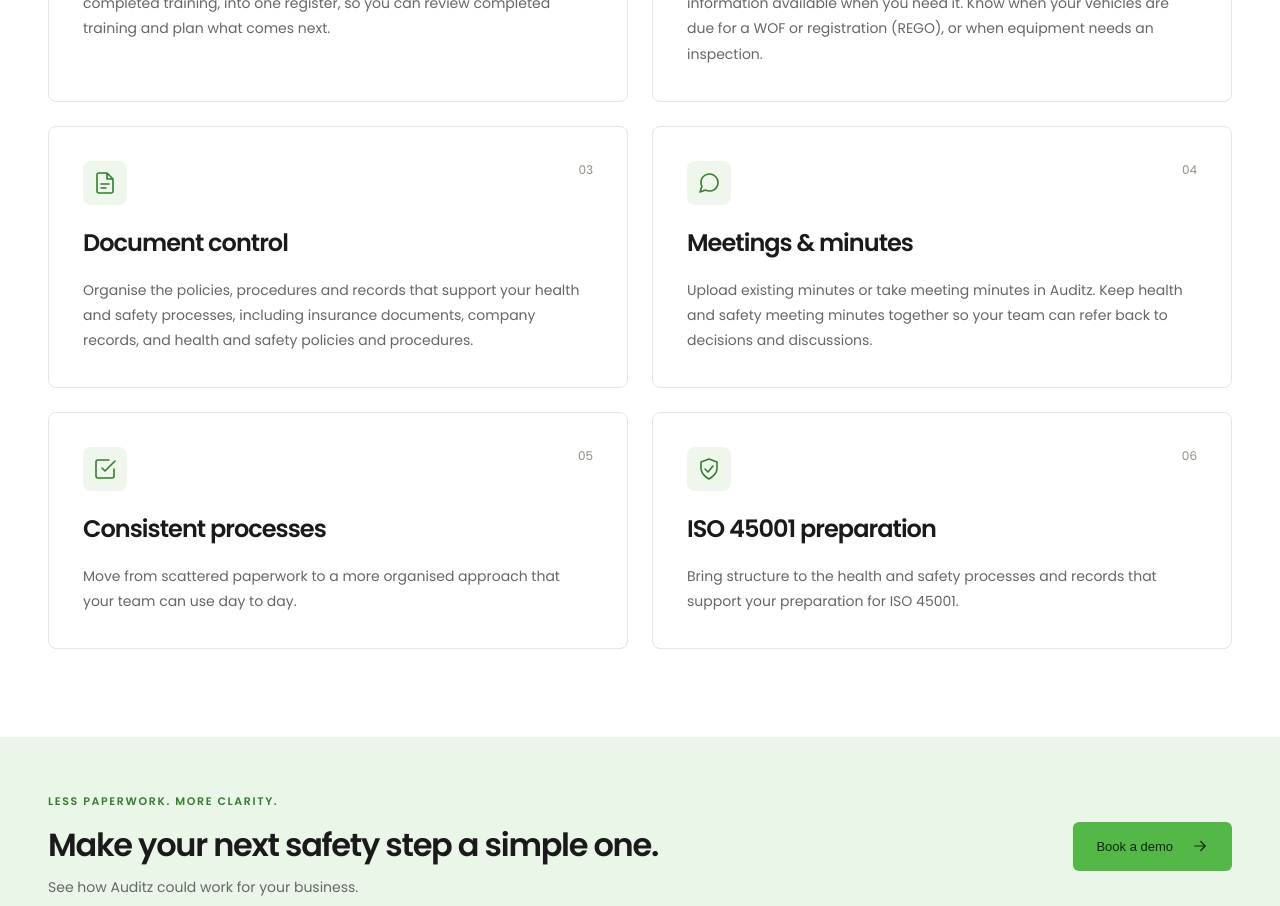
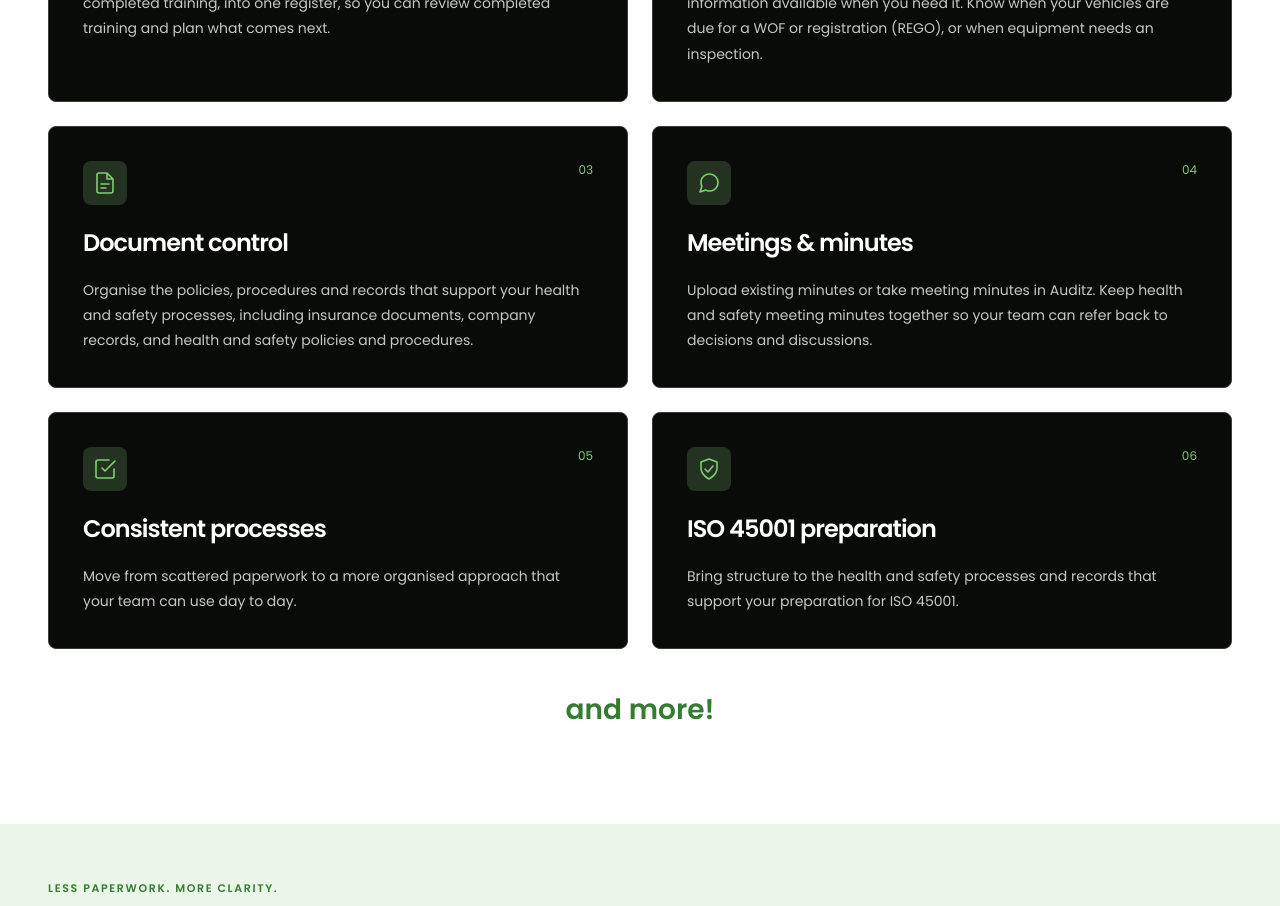
Before and after one commit to Stay-Safe-Auditz-Software-Limited/public-site, a Nuxt app in the folder src/Client/StaySafePublicSite/: page /features in a window 1280 px wide. Shown: the part 660-1566 px from the top of the page. Built offline with nearby package versions, Linux system fonts and the light colour scheme; a web font is replaced by a local one.

Commit message:
Use dark feature cards and add more-features message

```diff
--- a/src/Client/StaySafePublicSite/app/assets/css/main.css
+++ b/src/Client/StaySafePublicSite/app/assets/css/main.css
@@ -700,6 +700,29 @@ h1 > span {
   float: right;
   font-size: 12px;
   color: #899484;
+}
+.features-page-grid .feature-detail {
+  background: #080b08;
+  color: white;
+  border-color: #344032;
+}
+.features-page-grid .feature-detail p {
+  color: #c3cbc1;
+}
+.features-page-grid .feature-icon {
+  background: #243321;
+  color: #80cf70;
+}
+.features-page-grid .detail-number {
+  color: #80cf70;
+}
+.features-more {
+  grid-column: 1 / -1;
+  text-align: center;
+  color: var(--green-dark);
+  font-size: 28px;
+  font-weight: 600;
+  margin: 12px 0 0;
 }
 .feature-detail h2 {
   font-size: 24px;
--- a/src/Client/StaySafePublicSite/app/pages/features.vue
+++ b/src/Client/StaySafePublicSite/app/pages/features.vue
@@ -20,13 +20,14 @@ useSeoMeta({
         and safety processes.
       </p>
     </section>
-    <section class="container feature-detail-grid section-bottom">
+    <section class="container feature-detail-grid section-bottom features-page-grid">
       <article v-for="(feature, index) in features" :key="feature.title" class="feature-detail">
         <span class="feature-icon"><SiteIcon :name="feature.icon" /></span>
         <span class="detail-number">0{{ index + 1 }}</span>
         <h2>{{ feature.title }}</h2>
         <p>{{ feature.detail }}</p>
       </article>
+      <p class="features-more">and more!</p>
     </section>
     <DemoCta />
   </div>
```
